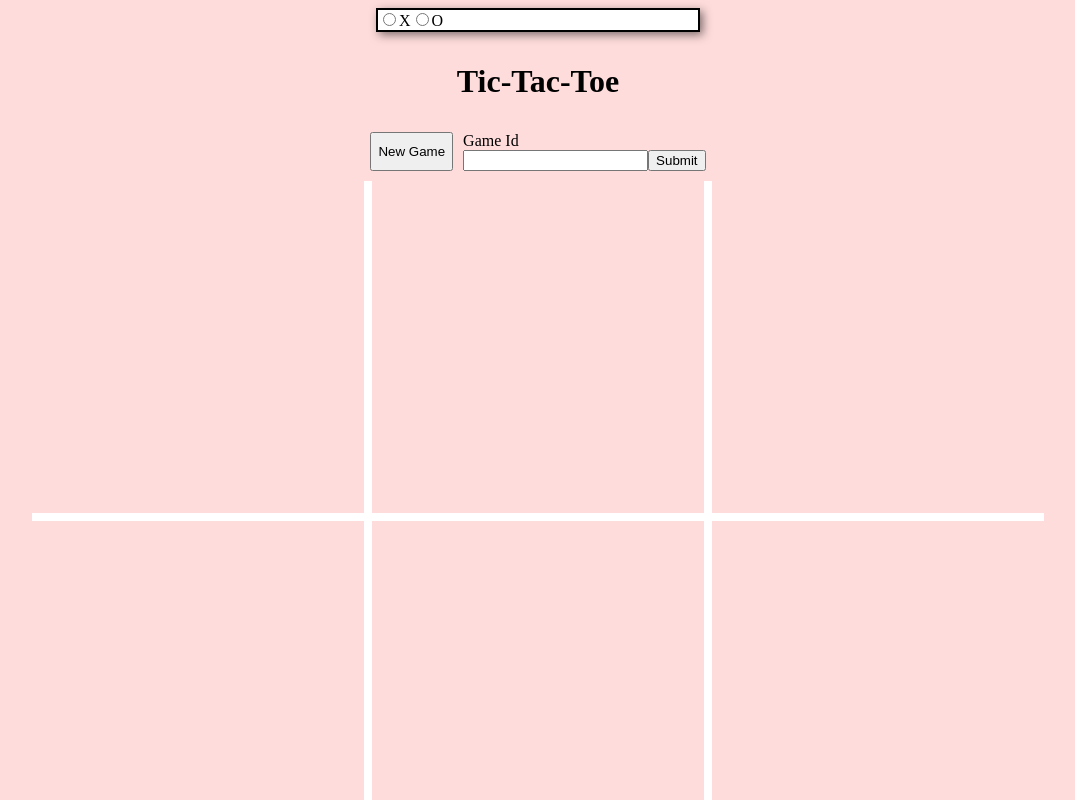
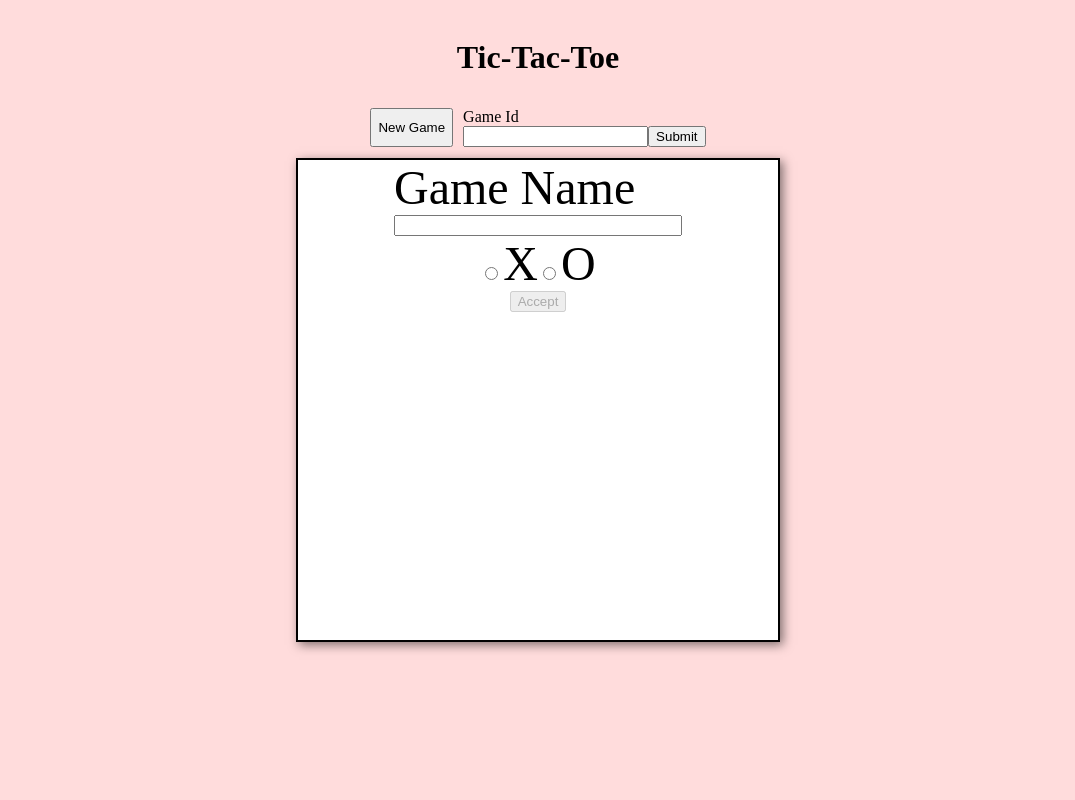
Before and after one commit to Sunsonni/tic-tac-toe-client, an Angular app: page / in a window 1280 px wide. Both pictures are taken after a click on the button "New Game". Shown: the top 800 px of the page, without its empty margins (102-1177 px from the left). Built offline with nearby package versions, Linux system fonts and the light colour scheme.

Commit message:
its so ugly. Added win conditions and some conditional rendering

```diff
--- a/src/app/app.component.html
+++ b/src/app/app.component.html
@@ -1,11 +1,19 @@
+<app-message></app-message>
 <div class="app">
   <ng-container>
-    <div class="modal" *ngIf="showComponent">
-        <form [formGroup]="player">
-          <input type="radio" formControlName="playerSelect" value="x"/>
-          <label for="x">X</label>
-          <input type="radio" formControlName="playerSelect" value="o"/>
-          <label for="o">O</label>
+    <div  *ngIf="showComponent">
+        <form [formGroup]="player" class="modal" (ngSubmit)="newGameSubmit()">
+          <div class="name">
+            <label>Game Name</label>
+            <input type="input" formControlName="gameName"/>
+          </div>
+          <div>
+            <input type="radio" formControlName="playerSelect" value="x" class="player"/>
+            <label for="x">X</label>
+            <input type="radio" formControlName="playerSelect" value="o" class="player"/>
+            <label for="o">O</label>
+          </div>
+          <button type="submit" [disabled]="!player.valid">Accept</button>
         </form>
     </div>
   </ng-container>
--- a/src/app/app.component.scss
+++ b/src/app/app.component.scss
@@ -16,7 +16,7 @@
 
 .grid {
   display: grid;
-  width: 80%;
+  width: 50%;
   grid-template-columns: repeat(3, 1fr);
   background-color: white;
   gap: 8px;
@@ -43,15 +43,27 @@
   cursor: pointer;
 }
 
+//TODO: finish making modal look nicer.
 .modal {
-  flex-direction: column;
-  width: 20rem;
-  align-items: center;
-  justify-content: center;
-  align-items: center;
+  position: fixed;
+  top: 50%;
+  left: 50%;
+  transform: translate(-50%, -50%);
+  width: 30rem;
+  height: 30rem;
   border: 2px solid black;
   background-color: white;
+  font-size: 3rem;
   box-shadow: 3px 3px 10px rgb(0 0 0 / 50%);
+  display: flex;
+  flex-direction: column;
+  align-items: center;
+}
+
+.name{
+  display: flex;
+  flex-direction: column;
+  width: 60%;
 }
 
 .player {
--- a/src/app/app.component.ts
+++ b/src/app/app.component.ts
@@ -1,8 +1,10 @@
 import { Component } from '@angular/core';
-import { FormBuilder, FormControl, FormGroup } from '@angular/forms';
+import { FormBuilder, FormControl, FormGroup, Validators } from '@angular/forms';
 import { catchError, Observable, of, throwError } from 'rxjs';
+import { evalFunctions } from './evalFunctions';
 import { Game } from './interface/game';
 import { Moves } from './interface/moves';
+import { MessageService } from './message/message.service';
 import { ApiFetchService } from './service/api-fetch.service';
 
 @Component({
@@ -15,8 +17,12 @@ export class AppComponent {
   form: FormGroup;
   player: FormGroup;
 
+  //TODO: clean up subscriptiosn and amount of variables
+  gameFinished: boolean = false;
+  message$?: Observable<string>;
   moves: Moves[] = [];
-  currPlayer: string = 'x';
+  currPlayer: string = "x";
+  gameName: string = 'foo';
   game: Game | undefined;
   board: string[] | undefined;
   board$: Observable<string[]> | undefined;
@@ -25,22 +31,32 @@ export class AppComponent {
 
   constructor(
     private apiservice: ApiFetchService,
-    private formBuilder: FormBuilder) {
+    private formBuilder: FormBuilder,
+    private messageService: MessageService,
+    private evalFunctions: evalFunctions) {
     this.form = this.formBuilder.group({
       gameId: new FormControl('')
     });
     this.player = this.formBuilder.group({
-      playerSelect: new FormControl('')
+      playerSelect: new FormControl('', Validators.required),
+      gameName: new FormControl('', Validators.required)
     })
   }
 
   ngOnInit() {
-    this.player.get('playerSelect')?.valueChanges
+    this.player.get('gameName')?.valueChanges
       .subscribe(newValue => {
-        console.log("just testing", newValue);
+        this.gameName = newValue;
       })
   }
 
+  public newGameSubmit() {
+    this.board = ['', '', '', '', '', '', '', '', '']
+    this.board$ = of(this.board);
+    this.currPlayer = this.player.get('playerSelect')?.value || 'x';
+    this.moves = [];
+    this.showComponent = false;
+  }
 
   public onSubmit() {
     this.apiservice.getGameByGameId(this.form.value.gameId)
@@ -52,47 +68,74 @@ export class AppComponent {
     )
     .subscribe((game) => {
       this.game = game;
-
+      this.gameName = this.game.moves[0].game;
       const lastMove = game.moves[game.moves.length - 1];
+      this.moves = [];
+      this.moves = this.game.moves;
       this.board = lastMove ? lastMove.board: ['', '', '', '', '', '', '', '', ''];
+      this.gameFinished = this.evalFunctions.determineResult(this.board);
       this.board$ = of(this.board);
     });
 
   }
 
-
   public onClick() {
-    this.board = ['', '', '', '', '', '', '', '', '']
-    this.board$ = of(this.board);
-
     this.showComponent = true;
-
-
   }
 
   move(i: number) {
+
     if(!this.board) {
-      alert("board not set");
+      alert("Board not set");
       return;
+    }
+
+    let firstPlayerArray: string[] = [];
+    if(this.moves.length == 0) {
+      firstPlayerArray.push(this.currPlayer);
+      firstPlayerArray.push(this.currPlayer === 'x' ? 'o' : 'x');
+    } else {
+      firstPlayerArray = this.game?.players ?? ['x', 'o'];
+    }
+
+    if(this.moves.length > 0) {
+      this.currPlayer = this.evalFunctions.determineCurrPlayer(this.board, firstPlayerArray);
     }
 
     if(this.board[i] === 'x' || this.board[i] === 'o') {
       alert("space is already taken");
+      return;
     }
+
     const newBoard = [...this.board];
     newBoard[i] = this.currPlayer;
 
+    let currMove = this.moves.length;
 
     const newMove: Moves = {
-      game: this.game?.moves[0].game ?? '',
-      move: i,
+      game: this.gameName,
+      move: currMove,
       board: newBoard
     };
 
-    console.log(newMove);
+    this.moves.push(newMove);
+    this.board = newBoard;
     this.board$ = of(newBoard);
-    //   this.apiservice.saveMove(this.game?.moves[0].game ?? '', this.game?.players ?? [], []);
+
+     const game: Game = {
+            players: firstPlayerArray,
+            moves: this.moves
+        };
+
+    this.apiservice.saveMove(newMove.game, game).subscribe();
+    this.game = game;
+
+    if(this.evalFunctions.determineResult(this.board)) {
+      this.gameFinished = true;
+      this.messageService.showMessage(this.currPlayer + " wins");
+    }
 
   }
 
+
 }
--- /dev/null
+++ b/src/app/evalFunctions.ts
@@ -0,0 +1,39 @@
+export class evalFunctions {
+    constructor () {}
+
+    determineCurrPlayer(board: string[], players: string[]) : string {
+        const xCount = board.filter(cell => cell === 'x');
+        const oCount = board.filter(cell => cell === 'o');
+        if(xCount.length == oCount.length) {
+            return players[0];
+        }
+        return xCount.length > oCount.length ? 'o' : 'x';
+    }
+
+    determineResult(board: string[]) {
+        const WinConditions = [
+          [0,1,2],
+          [3,4,5],
+          [6,7,8],
+          [0,3,6],
+          [1,4,7],
+          [2,5,8],
+          [0,4,8],
+          [2,4,6]
+        ];
+
+        let results = WinConditions.some(condition =>
+            condition.every(index => board[index] && board[index] === board[condition[0]])
+        );
+        return results;
+    }
+
+    movesLeft(board: string[]) {
+    for(let i = 0; i < board.length; i++) {
+      if(board[i] == '') {
+        return true;
+      }
+    }
+    return false;
+  }
+}
--- a/src/app/interface/game.ts
+++ b/src/app/interface/game.ts
@@ -1,6 +1,6 @@
 import { Moves } from "./moves"
 
 export interface Game {
-    players: Array<String>,
+    players: Array<string>,
     moves: Array<Moves>
 }
--- a/src/app/interface/moves.ts
+++ b/src/app/interface/moves.ts
@@ -1,5 +1,5 @@
 export interface Moves {
-    game: String,
-    move: Number,
+    game: string,
+    move: number,
     board: Array<string>
 }
--- /dev/null
+++ b/src/app/message/message.component.html
@@ -0,0 +1,9 @@
+<ng-container *ngIf="(message$ |async) as message">
+  <div *ngIf="showMessages" class="message">
+    <p>
+      {{ message }}
+    </p>
+    <button>Play another game?</button>
+    <button (click)="onClose()">Close</button>
+  </div>
+</ng-container>
--- /dev/null
+++ b/src/app/message/message.component.scss
@@ -0,0 +1,15 @@
+.message {
+  position: fixed;
+  top: 50%;
+  left: 50%;
+  transform: translate(-50%, -50%);
+  width: 30rem;
+  height: 30rem;
+  border: 2px solid black;
+  background-color: white;
+  font-size: 3rem;
+  box-shadow: 3px 3px 10px rgb(0 0 0 / 50%);
+  display: flex;
+  flex-direction: column;
+  align-items: center;
+}
--- /dev/null
+++ b/src/app/message/message.component.ts
@@ -0,0 +1,30 @@
+import { Component, OnInit } from '@angular/core';
+import { Observable, tap } from 'rxjs';
+import { MessageService } from './message.service';
+
+@Component({
+  selector: 'app-message',
+  templateUrl: './message.component.html',
+  styleUrls: ['./message.component.scss']
+})
+export class MessageComponent implements OnInit {
+  showMessages = false;
+
+  message$: Observable<string[]> | undefined;
+
+  constructor(public messageService: MessageService) {
+
+  }
+
+  ngOnInit() {
+    this.message$ = this.messageService.message$
+      .pipe(
+        tap(() => this.showMessages = true)
+      );
+  }
+
+  onClose() {
+    this.showMessages = false;
+  }
+
+}
--- /dev/null
+++ b/src/app/message/message.service.ts
@@ -0,0 +1,17 @@
+import { Injectable } from '@angular/core';
+import { BehaviorSubject, Observable, filter } from 'rxjs';
+
+@Injectable({
+  providedIn: 'root'
+})
+export class MessageService {
+  private subject = new BehaviorSubject<string[]>([]);
+    message$: Observable<string[]> = this.subject.asObservable()
+        .pipe(
+            filter(messages => messages && messages.length > 0)
+        );
+
+    showMessage(...message: string[]) {
+        this.subject.next(message);
+    }
+}
--- a/src/app/service/api-fetch.service.ts
+++ b/src/app/service/api-fetch.service.ts
@@ -1,8 +1,7 @@
 import { HttpClient } from '@angular/common/http';
 import { Injectable } from '@angular/core';
-import { catchError, shareReplay, throwError } from 'rxjs';
+import { catchError, throwError } from 'rxjs';
 import { Game } from '../interface/game';
-import { Moves } from '../interface/moves';
 
 
 
@@ -14,7 +13,6 @@ export class ApiFetchService {
     getGameByGameId (gameId: String) {
         return this.http.get<Game>(`http://localhost:3000/game/${gameId}`)
             .pipe(
-                shareReplay(),
                 catchError(err => {
                     const message = "Could not get game";
                     console.log(message, err);
@@ -24,22 +22,7 @@ export class ApiFetchService {
 
     }
 
-    newGame (gameId: String, player: string, move: Moves) {
-        const game: Game = {
-            players: [player],
-            moves: [move]
-        }
-        console.log(game);
-        return this.http.post<Game>(`http://localhost:3000/game/${gameId}`, game)
-
-    }
-
-    saveMove(gameId: string, allPlayers: string[], allMoves: Moves[]) {
-        const game: Game = {
-            players: allPlayers,
-            moves: allMoves
-        };
-
+    saveMove(gameId: string, game: Game) {
         return this.http.post<Game>(`http://localhost:3000/game/${gameId}`, game);
     }
 
```
Also changed, not shown: src/app/app.module.ts (+8 -2 lines).
